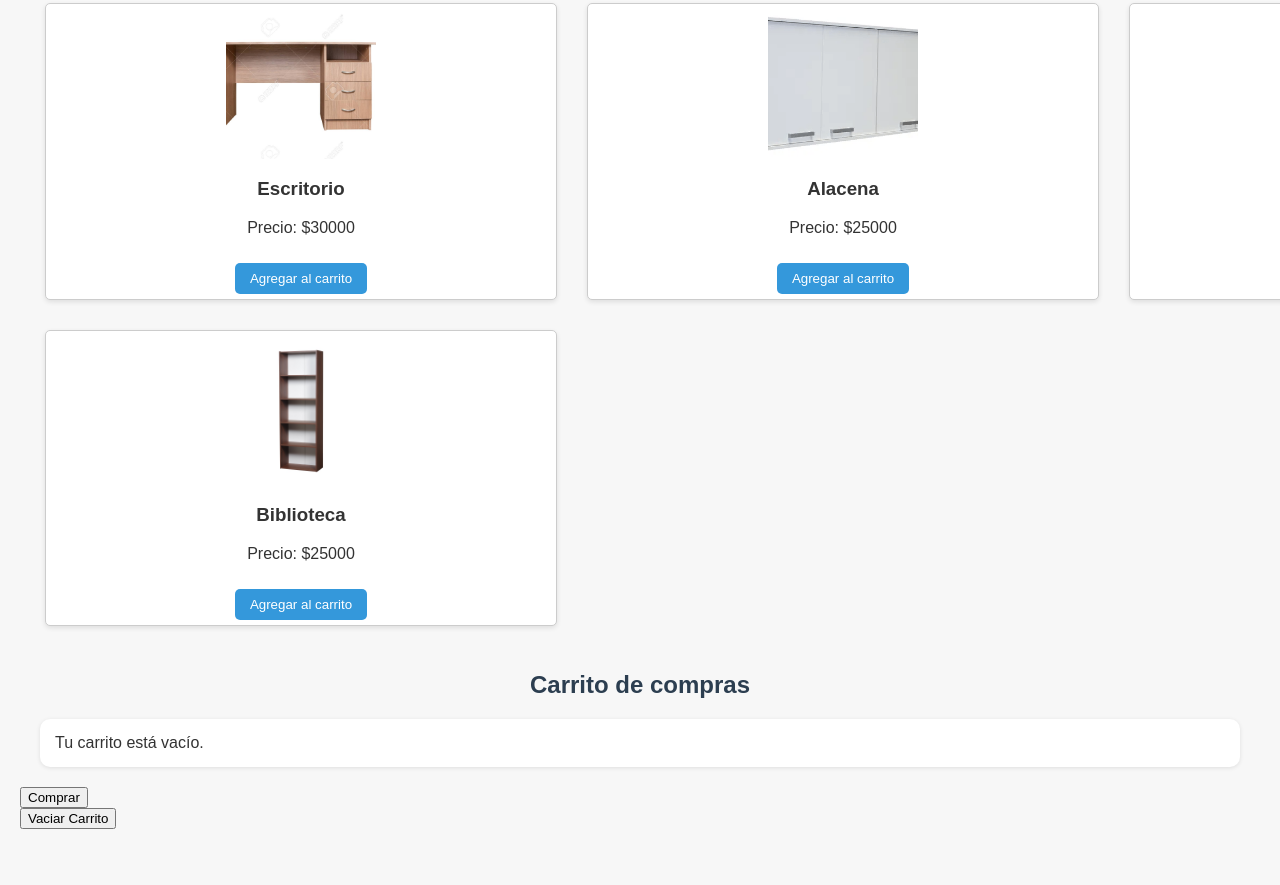
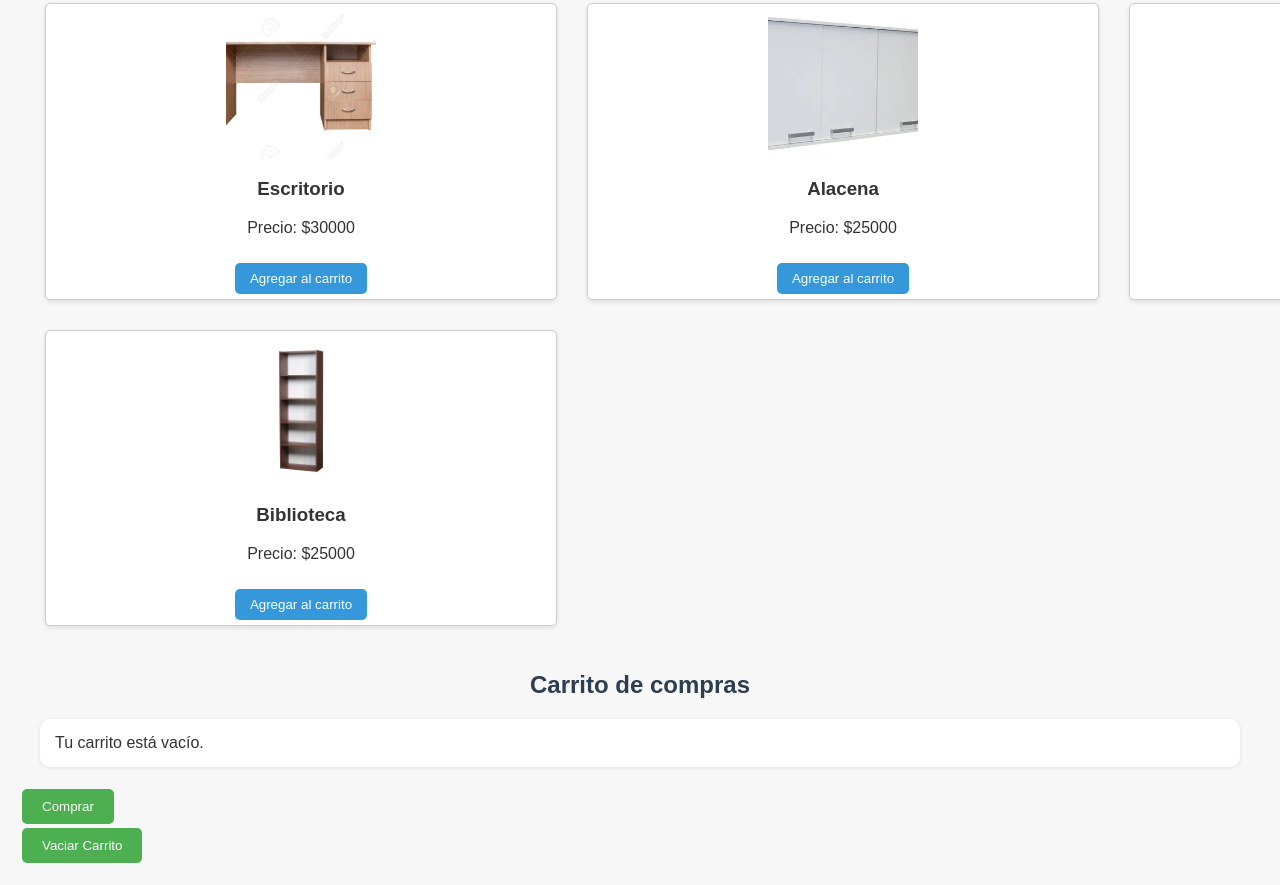
Before and after one commit to BlassPerez/TodoMuebles, a plain HTML site: page index.html in a window 1280 px wide. Shown: the part 476-1361 px from the top of the page. Before the commit the page ends 1325 px from the top, so only its background shows below. Drawn offline with Linux system fonts and the light colour scheme; some packages are replaced by stand-ins of ours; a script that the page names is missing.

Commit message:
agrego estilo a los botones

```diff
--- a/index.html
+++ b/index.html
@@ -14,10 +14,10 @@
   <div id="cartItems"></div>
 
   <div id="cartContainer">
-    <button id="buyButton">Comprar</button>
+    <button id="buyButton" class="button comprar-button">Comprar</button>
   </div>
 
-  <button onclick="resetearCarrito()">Vaciar Carrito</button>
+  <button onclick="resetearCarrito()" class="button vaciar-button">Vaciar Carrito</button>
 
   <script src="script.js"></script>
   <script src="https://cdn.jsdelivr.net/npm/sweetalert2@11"></script>
--- a/script.js
+++ b/script.js
@@ -136,7 +136,7 @@ function realizarCompra() {
 
   Swal.fire({
     title: "Confirmar compra",
-    html: `Total a pagar: <strong>$${total}</strong>`,
+    html: `Total a pagar: $${total}`,
     icon: "question",
     showCancelButton: true,
     confirmButtonText: "Comprar",
--- a/style.css
+++ b/style.css
@@ -76,3 +76,22 @@ h1, h2 {
   align-items: center;
   margin-bottom: 10px;
 }
+
+.comprar-button,
+.vaciar-button {
+  padding: 10px 20px;
+  margin: 2px;
+  background-color: #4CAF50;
+  color: white;
+  border: none;
+  border-radius: 5px;
+  cursor: pointer;
+}
+.comprar-button:hover,
+.vaciar-button:hover {
+  background-color: #45a049;
+}
+.comprar-button:active,
+.vaciar-button:active {
+  background-color: #3e8e41;
+}
```
